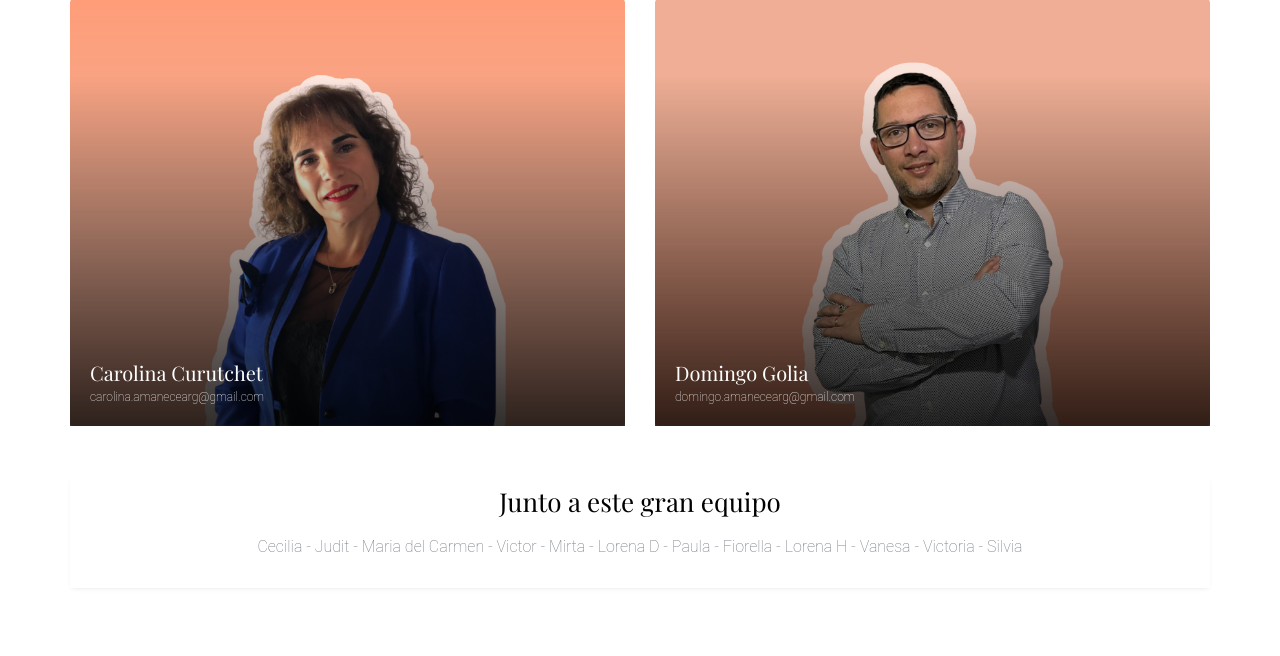
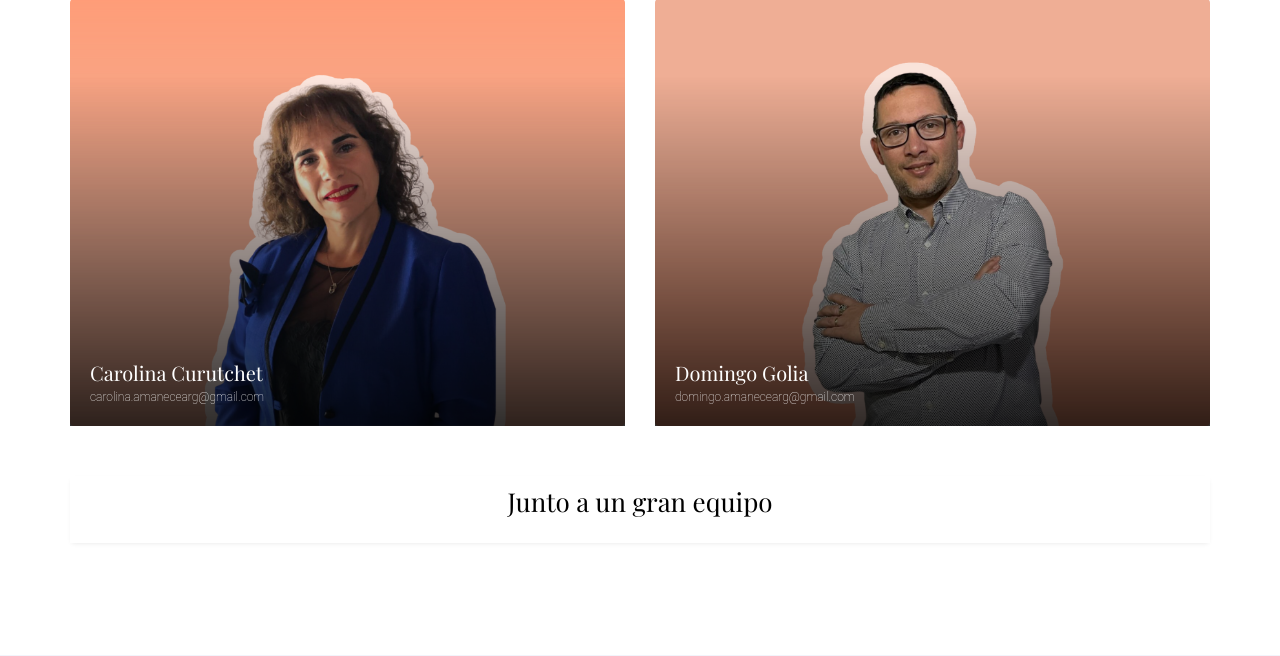
Before and after one commit to rodbau/amanece, a PHP site: page / in a window 1280 px wide. Shown: the part 1747-2403 px from the top of the page. Run offline with PHP 8.4, Linux system fonts and the light colour scheme; some web fonts are replaced.

Commit message:
cambio de equipo texto

```diff
--- a/index.php
+++ b/index.php
@@ -151,8 +151,7 @@
             <div class="media media-custom d-block mb-12 h-100">
               <div class="media-body" style="text-align: center;">
                 <span class="meta-post"> </span>
-                <h2 class="mt-0 mb-3"><p>Junto a este gran equipo</p></h2>
-                <p>Cecilia - Judit - Maria del Carmen - Victor - Mirta - Lorena D - Paula - Fiorella - Lorena H - Vanesa - Victoria - Silvia</p>
+                <h2 class="mt-0 mb-3"><p>Junto a un gran equipo</p></h2>
               </div>
             </div>
 
```
